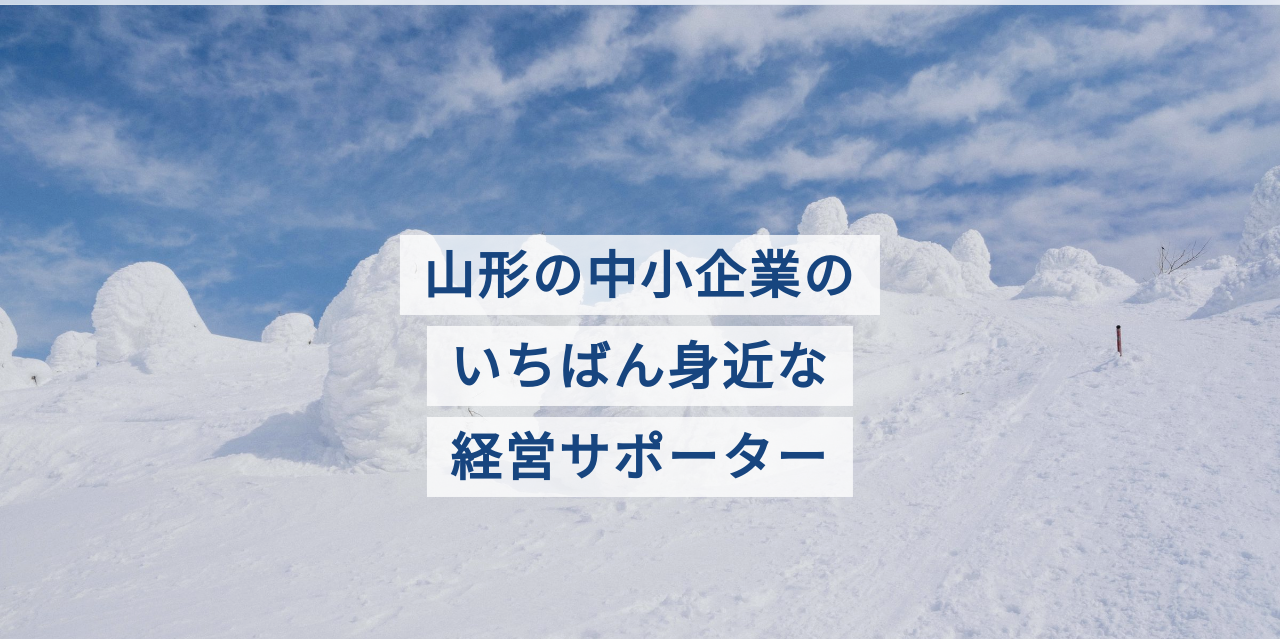
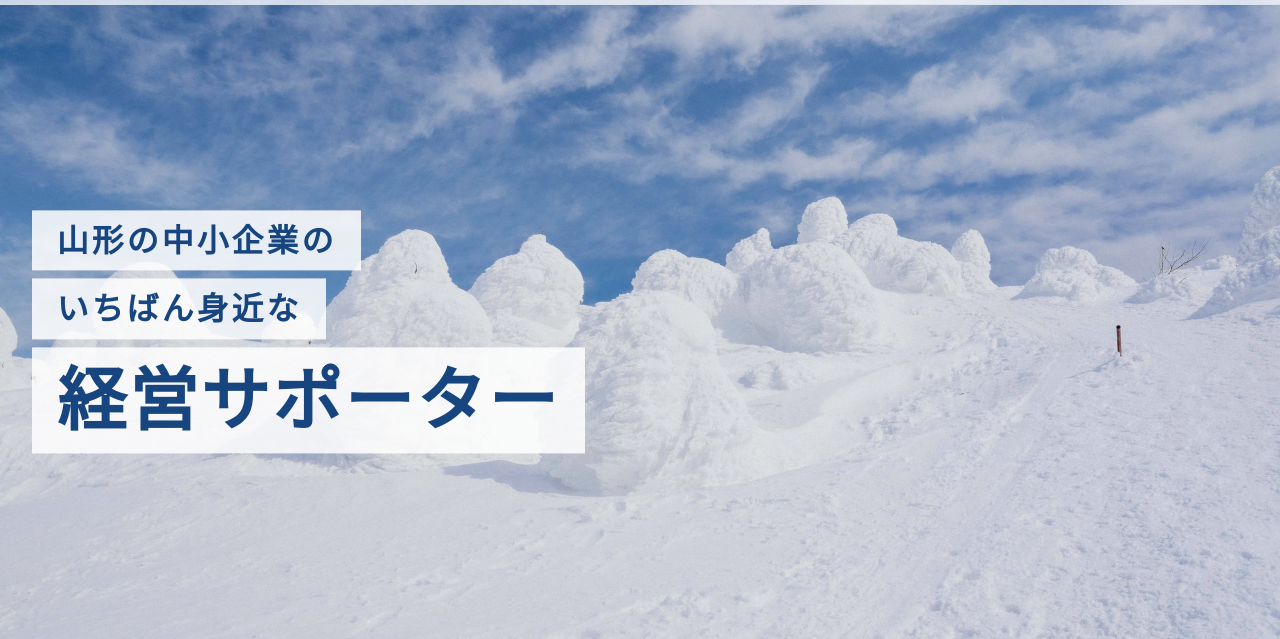
Before and after one commit to laplus7123-byte/y-cmca-design-13p3kc30, a plain HTML site: page index.html in a window 1280 px wide. Shown: the part 84-723 px from the top of the page. Drawn offline with Linux system fonts and the light colour scheme; a web font is replaced by a local one.

Commit message:
TOPのメインコピーを左そろえ・強弱ありに

```diff
--- a/assets/style.css
+++ b/assets/style.css
@@ -238,25 +238,23 @@ p:last-child { margin-bottom: 0; }
 .fv__visual > img { position: absolute; inset: 0; width: 100%; height: 100%; object-fit: cover; object-position: center top; }
 .fv__visual::after { content: ""; position: absolute; inset: 0; background: rgba(10, 38, 82, .08); }
 .fv__inner { position: relative; z-index: 1; height: 100%; }
-/* 写真中央の雪と樹氷（白い面）の上にコピーを置き、濃紺で読ませる。
-   横長の画面では写真が幅いっぱいに広がり樹氷の上端が下がる（画像の高さ＝幅÷1.5、上端はその約37%）ので、
-   25vw ＋ 130px より上には置かない（青空に重なると読みにくい）。下は利用者別メニューに重ならない位置まで */
+/* 左端はヘッダーのロゴにそろえる。下は利用者別メニューに重ならない位置まで */
 .fv__copy {
   position: absolute;
-  top: clamp(55%, calc(25vw + 130px), calc(100% - 230px));
-  left: 50%;
-  transform: translate(-50%, -50%);
+  top: min(52%, calc(100% - 240px));
+  left: max(32px, calc((100% - 1400px) / 2 + 32px));
+  transform: translateY(-50%);
   margin: 0;
-  font-size: clamp(32px, 4vw, 56px);
+  font-size: clamp(44px, 5.4vw, 78px);
   font-weight: 700;
-  line-height: 1.4;
-  letter-spacing: .06em;
-  text-align: center;
+  line-height: 1.3;
+  letter-spacing: .04em;
   white-space: nowrap;
   color: var(--accent-deep);
 }
-.fv__copy span { display: block; width: fit-content; margin: 0 auto; padding: .08em .45em; background: rgba(255, 255, 255, .78); }
-.fv__copy span + span { margin-top: .22em; }
+.fv__copy span { display: block; width: fit-content; padding: .1em .36em .14em; background: rgba(255, 255, 255, .85); }
+.fv__copy span:nth-child(-n+2) { padding: .3em .78em; font-size: .46em; letter-spacing: .1em; }
+.fv__copy span + span { margin-top: 8px; }
 
 .fv-entry { position: relative; z-index: 2; margin-top: -52px; padding: 0 20px; }
 .fv-entry ul { display: grid; grid-template-columns: repeat(3, 1fr); max-width: var(--wrap); margin: 0 auto; padding: 0; list-style: none; border-radius: var(--radius); background: var(--accent-deep); overflow: hidden; }
@@ -676,7 +674,7 @@ textarea { min-height: 200px; resize: vertical; }
 @media (max-width: 900px) {
   .section { padding: 72px 0; }
   .fv__visual { height: 600px; }
-  .fv__copy { font-size: 30px; }
+  .fv__copy { left: 20px; font-size: min(40px, 10vw); }
   .fv-entry { margin-top: -32px; }
   .fv-entry ul { grid-template-columns: 1fr; }
   .fv-entry li + li { border-left: 0; border-top: 1px solid rgba(255, 255, 255, .16); }
```
Also changed, not shown: about.html (+1 -1 lines), access.html (+1 -1 lines), compliance.html (+1 -1 lines), contact.html (+1 -1 lines), index.html (+1 -1 lines), links.html (+1 -1 lines), news.html (+1 -1 lines), organization.html (+1 -1 lines), privacy-policy.html (+1 -1 lines), signup.html (+1 -1 lines).
